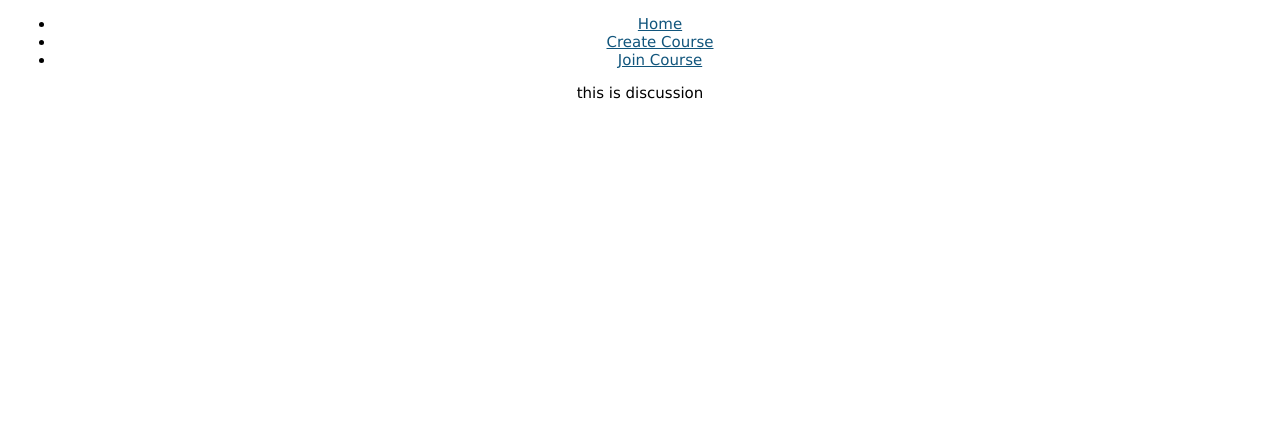
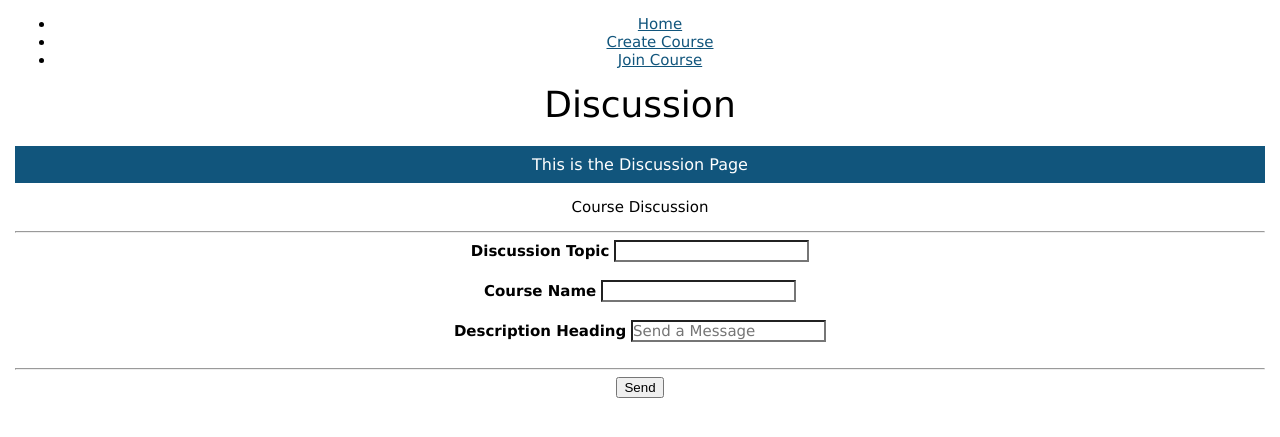
Before and after one commit to Geimaj/paranormal-minds, a Python web app: template src/templates/discussion/discussion.html in a window 1280 px wide. Shown: the top 437 px of the page. Run offline with Jinja, Linux system fonts and the light colour scheme; the template is opened without the code that fills it, so the values that code supplies are empty; some web fonts are replaced.

Commit message:
dev rough GUI design

```diff
--- a/src/templates/discussion/discussion.html
+++ b/src/templates/discussion/discussion.html
@@ -1,5 +1,31 @@
 {% extends 'layout.html' %}
 
 {% block page_content %}
-    this is discussion
+    <div class="container">
+<h1>Discussion</h1>
+<h2>
+    This is the Discussion Page
+</h2>
+<p>Course Discussion</p>
+
+<hr>
+<form method="post" action="/discussion/discussion">
+
+    <label for="dissTopic"><b>Discussion Topic</b></label>
+    <input type="text" name="topic" id="dissTopic" required>
+    <br>
+        <br>
+    <label for="chatDiss"><b>Course Name</b></label>
+    <input type="text" name="Chat" id="chatDiss" required>
+    <br>
+        <br>
+    <label for="messageText"><b>Description Heading</b></label>
+        <input type="text" placeholder="Send a Message" name="message" id="messageText" required>
+    <br>
+        <br>
+<hr>
+    <button type="submit" class="sendMbtn" formmethod="post">Send</button>
+</form>
+
+</div>
 {% endblock %}
```
